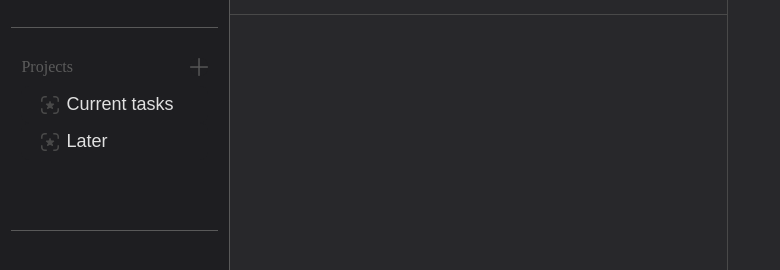
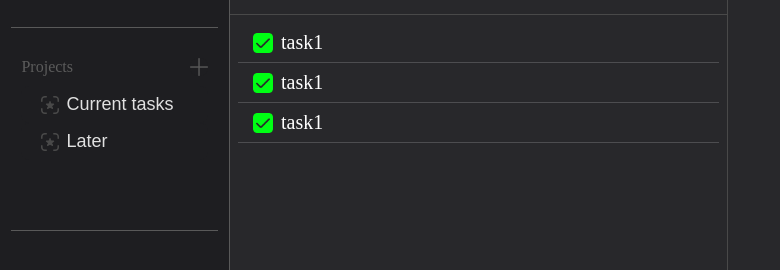
Before and after one commit to rainygodz/todo-list, a website built with webpack: page dist/index.html in a window 1280 px wide. Shown: the part 70-340 px from the top of the page, without its empty margins (0-780 px from the left). Built offline with nearby package versions, Linux system fonts and the light colour scheme.

Commit message:
feat: complete task list section

```diff
--- a/dist/index.html
+++ b/dist/index.html
@@ -58,6 +58,29 @@
           <button id="addTaskBtn">Add Task</button>
         </div>
       </div>
+
+      <div class="taskList">
+        <div class="task">
+          <div class="checkbox">
+            <img src="./images/checkbox.png" alt="">
+          </div>
+          <div class="taskName">task1</div>
+        </div>
+
+        <div class="task">
+          <div class="checkbox">
+            <img src="./images/checkbox.png" alt="">
+          </div>
+          <div class="taskName">task1</div>
+        </div>
+
+        <div class="task">
+          <div class="checkbox">
+            <img src="./images/checkbox.png" alt="">
+          </div>
+          <div class="taskName">task1</div>
+        </div>
+      </div>
     </div>
     <div class="details"></div>
   </div>
--- a/dist/style.css
+++ b/dist/style.css
@@ -127,6 +127,40 @@ button img {
   color: orange;
 }
 
+.taskList {
+  padding: 8px;
+}
+
+.task {
+  display: flex;
+  gap: 8px;
+  align-items: center;
+  padding: 8px 15px;
+  border-bottom: 1px solid #d2d2d238;
+
+  transition: background-color 0.3s linear;
+}
+
+.task:hover {
+  background-color: #d2d2d238;
+}
+
+.checkbox {
+  display: flex;
+  align-items: center;
+  cursor: pointer;
+}
+
+.checkbox img {
+  width: 20px;
+  height: auto;
+}
+
+.taskName {
+  color: #ffffff;
+  font-size: 20px;
+}
+
 .details {
   border-left: 1px solid #494949;
 }
```
Also changed, not shown: dist/images/checkbox.png (added).
